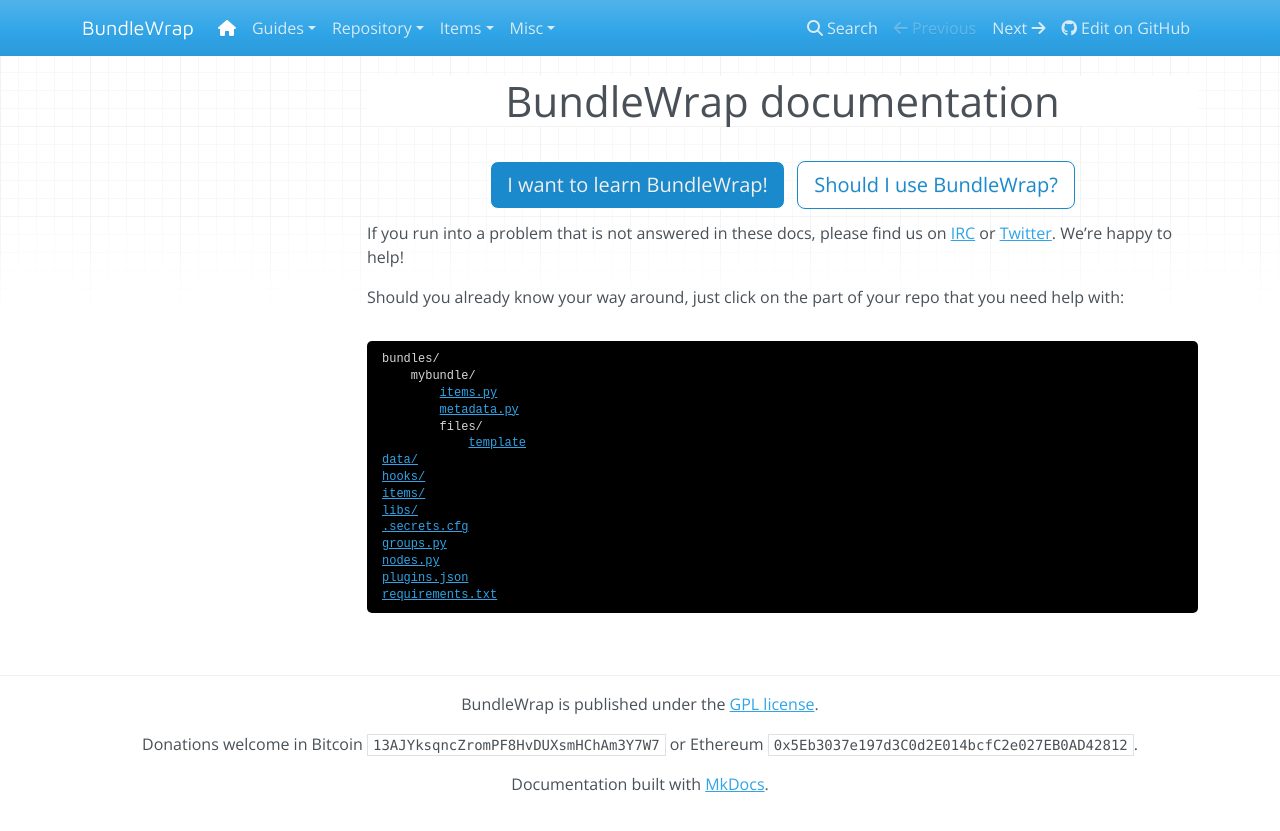
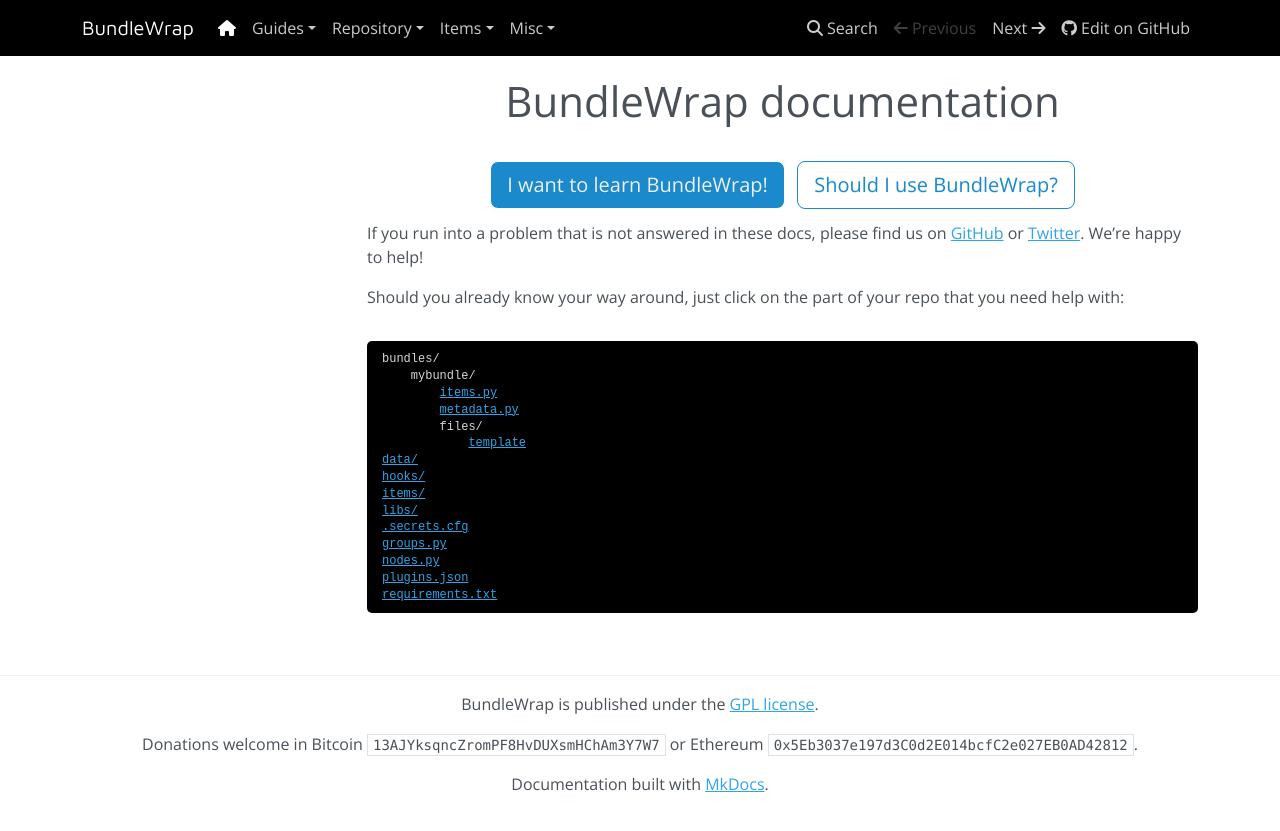
Before and after one commit to bundlewrap/bundlewrap, an MkDocs documentation site: the page built from docs/content/index.md, in a window 1280 px wide. Shown: the top 831 px of the page. Built offline with MkDocs 1.6.1, drawn with Linux system fonts in a browser that asks for light colours; nearby versions of some CDN libraries; old or Windows-style settings are respelled for this version of MkDocs.

Commit message:
fix docs

```diff
--- a/docs/content/bundlewrap.css
+++ b/docs/content/bundlewrap.css
@@ -5,13 +5,17 @@
 	background: white;
 	font-family: "Open Sans", Helvetica, sans-serif;
 }
+body::before {
+    background-color: white;
+    background-image: none;
+}
 h1, h2, h3, h4, h5, h6 {
 	margin-top: 0;
 	margin-bottom: 20px;
 }
 hr { border-top: 1px solid #f0f0f0; }
 .navbar {
-	background: black;
+	background: black !important;
 }
 .navbar, .navbar-fixed-top {
 	border: 0;
--- a/docs/content/index.md
+++ b/docs/content/index.md
@@ -12,7 +12,7 @@
 </div>
 
 If you run into a problem that is not answered in these docs, please
-find us on [IRC](irc://chat.freenode.net/bundlewrap) or [Twitter](https://twitter.com/bundlewrap). We’re happy to help!
+find us on [GitHub](https://github.com/bundlewrap/bundlewrap/issues) or [Twitter](https://twitter.com/bundlewrap). We’re happy to help!
 
 Should you already know your way around, just click on the part of your repo that you need help with:
 
--- a/docs/mkdocs.yml
+++ b/docs/mkdocs.yml
@@ -7,7 +7,7 @@
 remote_name: github
 copyright: "BundleWrap is published under the <a href='https://github.com/bundlewrap/bundlewrap/blob/master/LICENSE'>GPL license</a>.</p><p> Donations welcome in Bitcoin <code>13AJYksqncZromPF8HvDUXsmHChAm3Y7W7</code> or Ethereum <code>0x5Eb3037e197d3C0d2E014bcfC2e027EB0AD42812</code>."
 google_analytics: ['UA-33891245-2', 'docs.bundlewrap.org']
-pages:
+nav:
 - <i class="fa fa-home"></i>: index.md
 - Guides:
   - Quickstart: guide/quickstart.md
```
